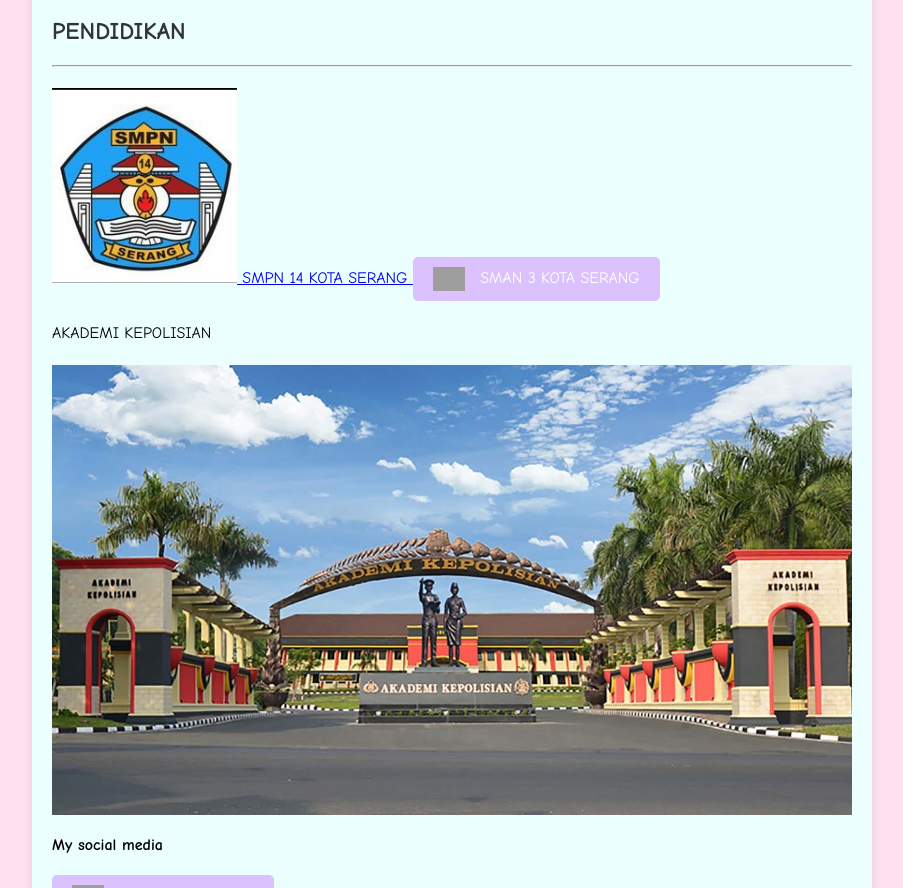
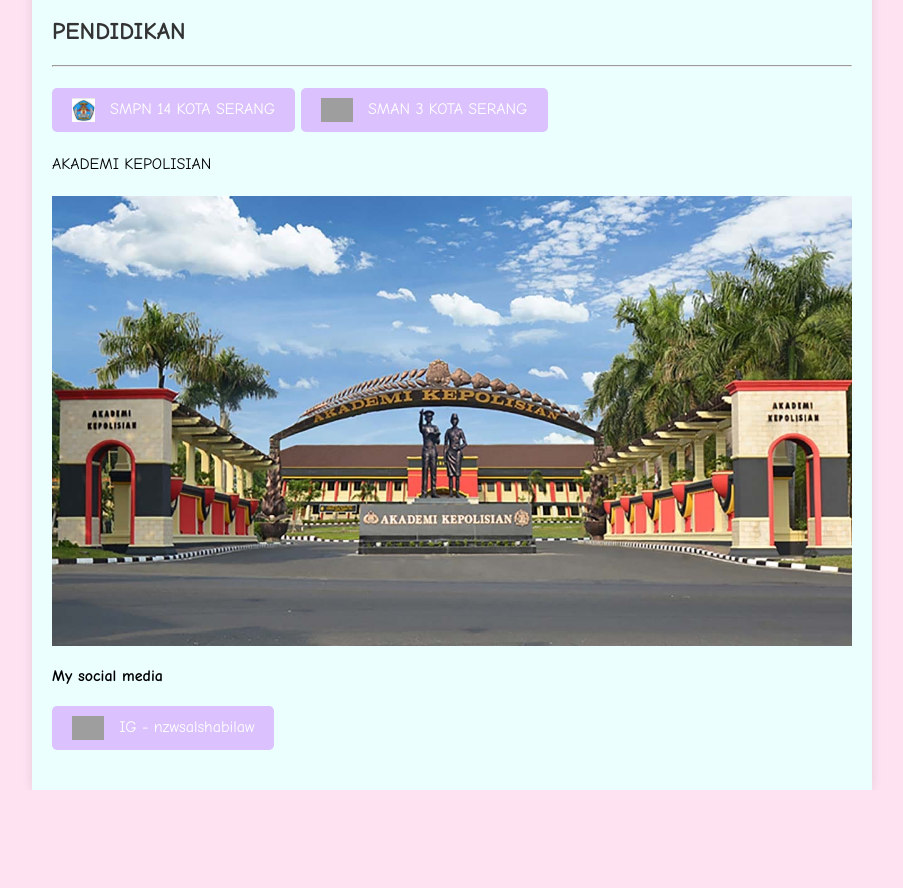
Before and after one commit to nsalshabilaw/nsalshabilaw, a plain HTML site: page index.html in a window 1280 px wide. Shown: the part 1134-2022 px from the top of the page, without its empty margins (188-1091 px from the left). After the commit the page ends 1924 px from the top, so only its background shows below. Drawn offline with Linux system fonts and the light colour scheme; grey boxes are pictures that could not be loaded.

Commit message:
Update index.html

```diff
--- a/index.html
+++ b/index.html
@@ -169,7 +169,7 @@
 </head>
 <body>
         <h4></h4>
-    <a href="https://spatlaskotaserang.blogspot.com/">
+    <a href="https://spatlaskotaserang.blogspot.com/" class="button">
 <img src="spatlas.jpg" alt="Logo"> SMPN 14 KOTA SERANG
         </a>
     <a href="https://sman3kotaserang.sch.id/" class="button">
```
